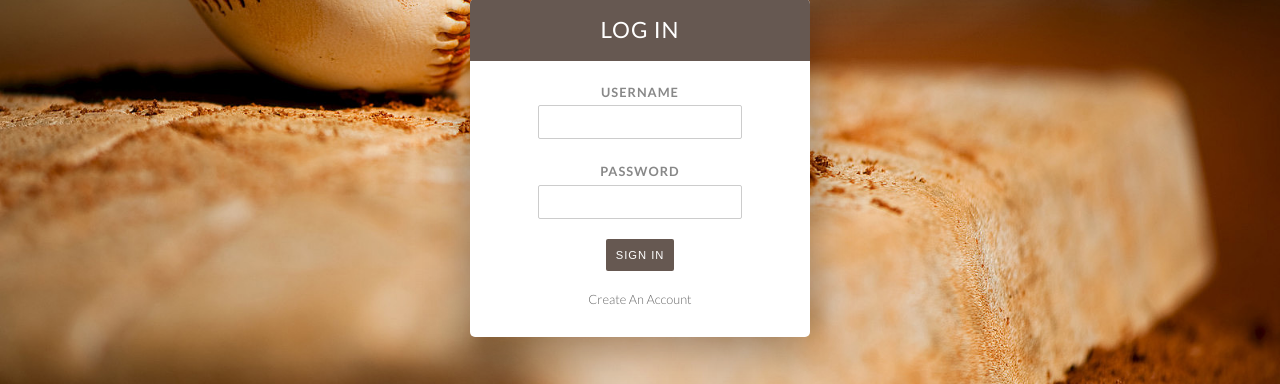
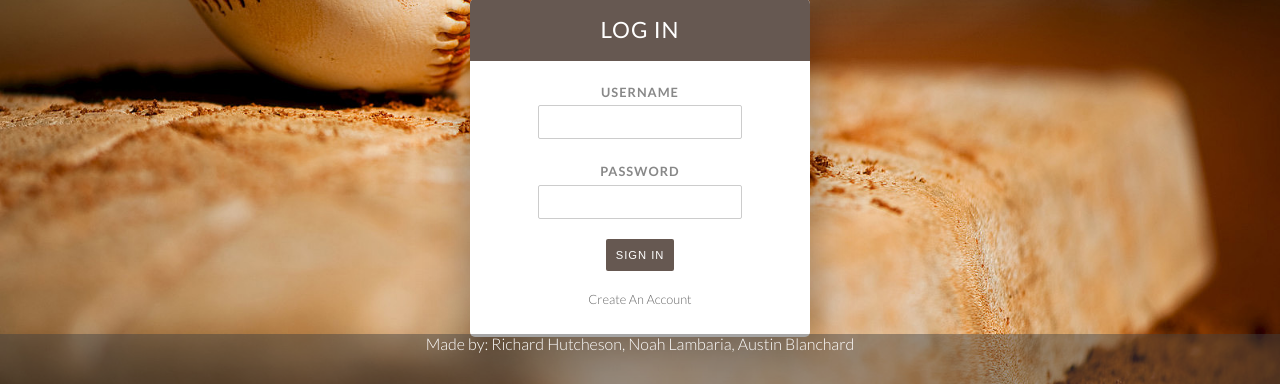
Before and after one commit to Richard-Hutcheson/Baseball-Web-App, a Flask app: page / in a window 1280 px wide. Shown: the part 416-800 px from the top of the page. Run offline with Flask 2, Linux system fonts and the light colour scheme.

Commit message:
login page css added

```diff
--- a/app_package/static/loginPage.css
+++ b/app_package/static/loginPage.css
@@ -0,0 +1,13 @@
+.footer{
+    position: absolute;
+    display: block;
+    color: white;
+    bottom: 0em;
+    text-align: center;
+    left: 50%;
+    width: 100%;
+    height: 50px;
+    transform: translateX(-50%);
+    margin-bottom: 0;
+    background-color: rgba(65, 65, 65, 0.466);
+}
--- a/app_package/templates/loginpage.html
+++ b/app_package/templates/loginpage.html
@@ -6,13 +6,14 @@
     <meta charset="UTF-8">
     <meta name="viewport" content="width=device-width, initial-scale=1.0">
     <meta http-equiv="X-UA-Compatible" content="ie=edge">
-    <link rel= "stylesheet" type= "text/css" href= "../static/loginPage.css">
 	<!-- Google Fonts -->
 	<link href='https://fonts.googleapis.com/css?family=Roboto+Slab:400,100,300,700|Lato:400,100,300,700,900' rel='stylesheet' type='text/css'>
 
 	<link rel="stylesheet" href="../static//animate.css">
 	<!-- Custom Stylesheet -->
 	<link rel="stylesheet" href="../static//style.css">
+    <link rel= "stylesheet" type= "text/css" href= "../static/loginPage.css">
+
   <title>Login</title>
 </head>
 <body>
@@ -37,6 +38,7 @@
 			<a href="#"><p class="small">Create An Account</p></a>
 		</div>
 	</div>
+    <footer class ="footer">Made by: Richard Hutcheson, Noah Lambaria, Austin Blanchard</footer>
 </body>
 
 <script>
```
